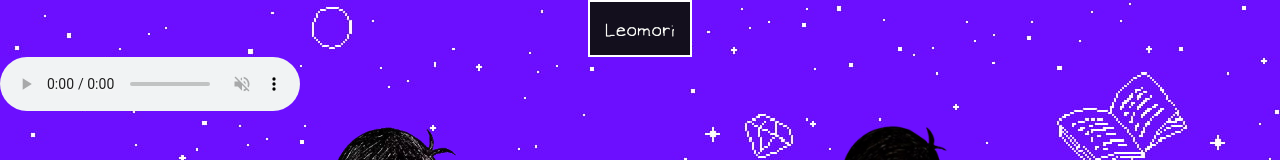
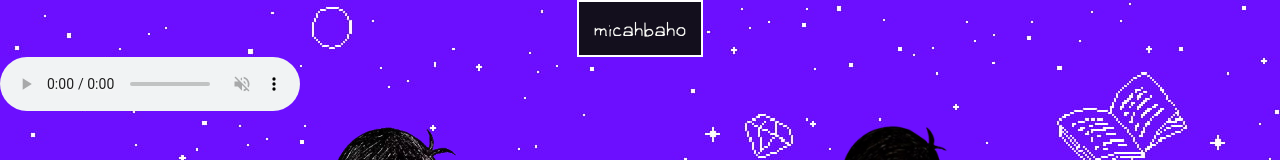
Before and after one commit to GithubSam256/hahaleomori, a plain HTML site: page index.html in a window 1280 px wide. Shown: the top 160 px of the page. Drawn offline with Linux system fonts and the light colour scheme.

Commit message:
Update index.html

```diff
--- a/index.html
+++ b/index.html
@@ -11,7 +11,7 @@
 <body>
 <div class="parent-dropdown">
     <div class="dropdown">
-        <button>Leomori</button>
+        <button>micahbaho</button>
         <div class="content">
             <a href="">Story</a>
             <a href="">of</a>
```
